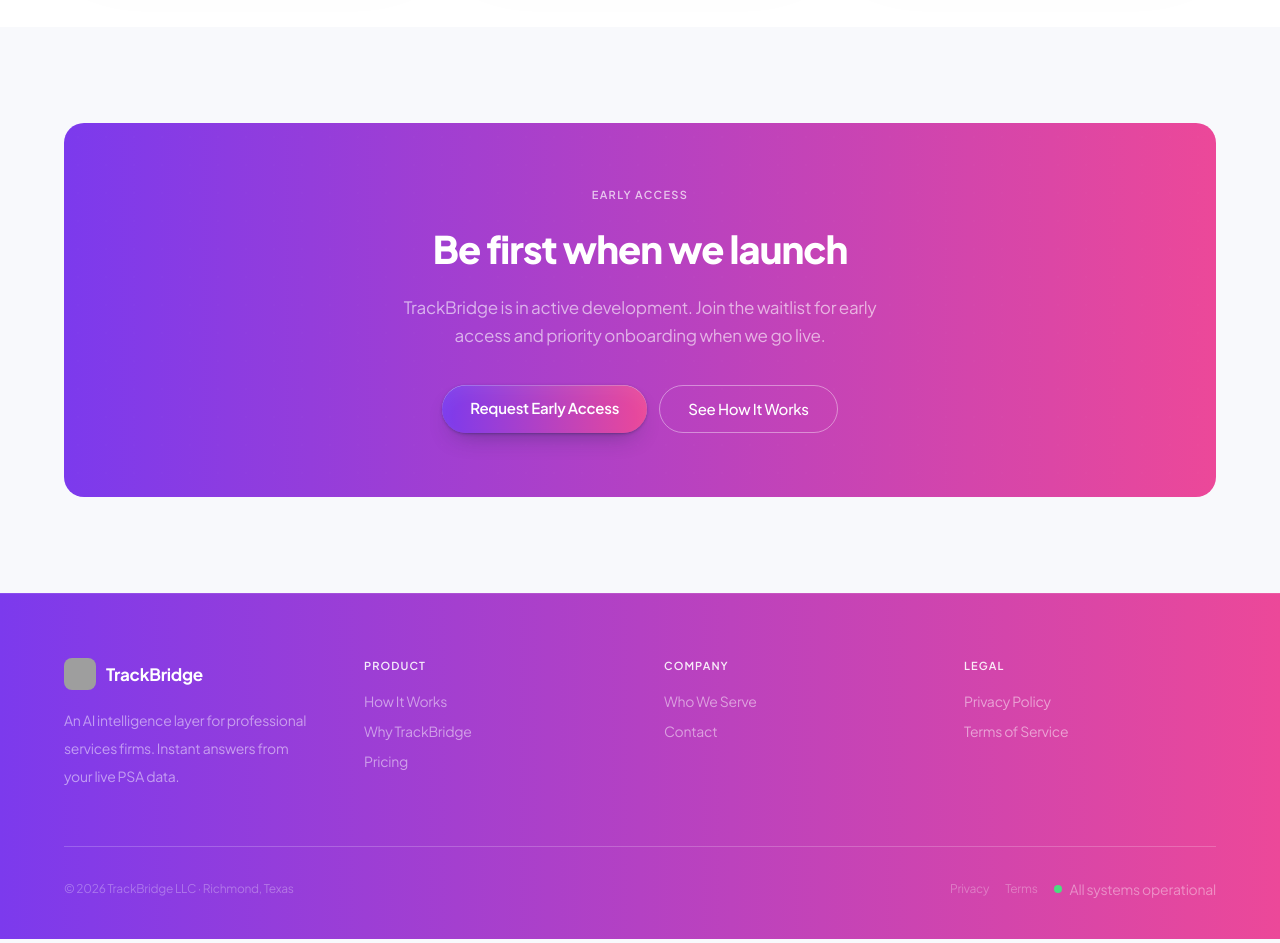
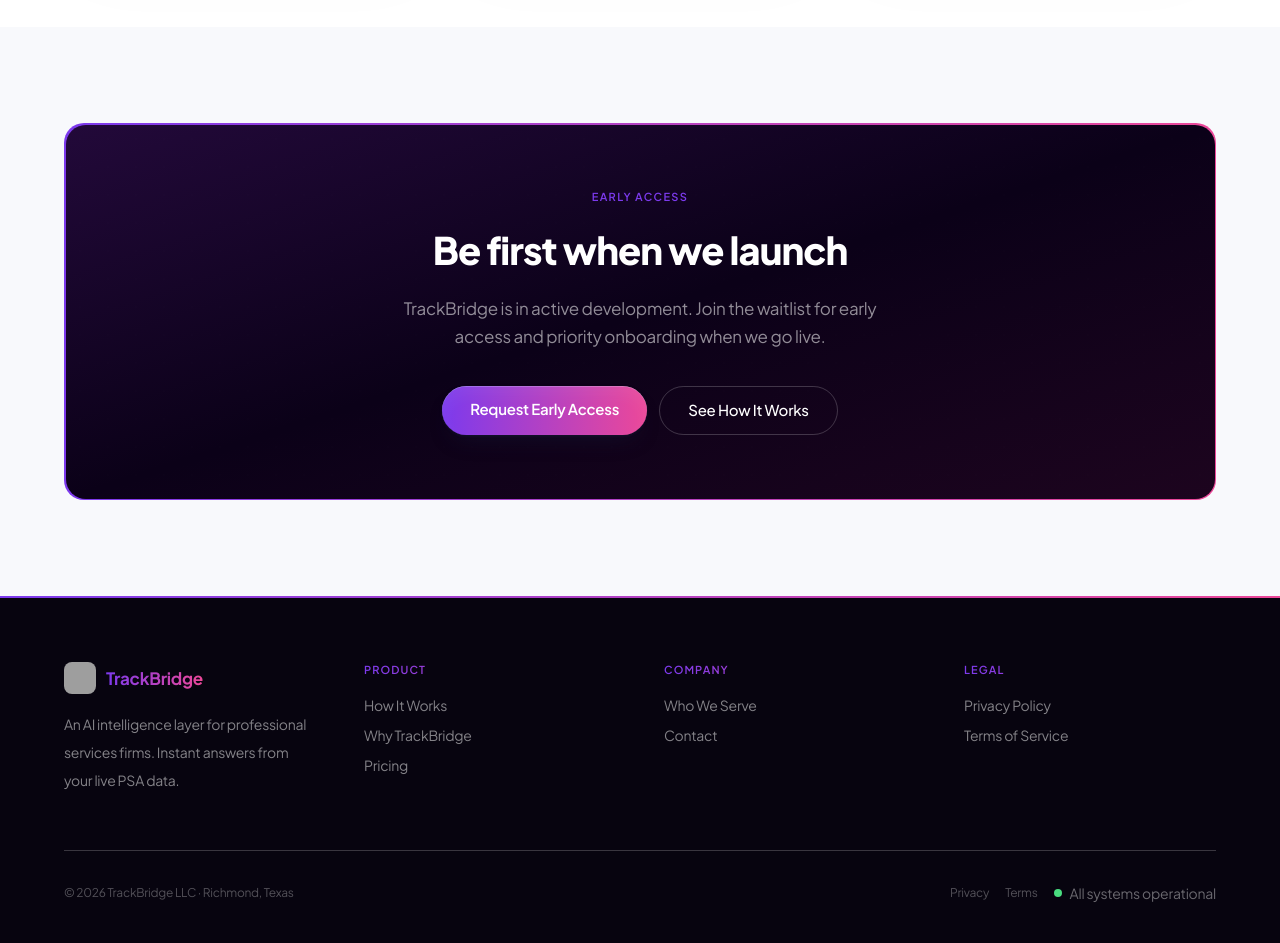
Before and after one commit to ichavops/trackbridge, a Next.js app: page / in a window 1280 px wide. Shown: the part 1960-2903 px from the top of the page. Built offline with nearby package versions, Linux system fonts and the light colour scheme; grey boxes are pictures that could not be loaded.

Commit message:
Refactor CTA banner and footer styles to enhance visual consistency with brand gradients

```diff
--- a/src/app/page.tsx
+++ b/src/app/page.tsx
@@ -205,16 +205,20 @@
         </div>
       </section>
 
-      {/* ── CTA BANNER — cosmos dark with dot grid ── */}
+      {/* ── CTA BANNER ── */}
       <div className="max-w-site mx-auto px-6 py-24">
-        <div className="relative bg-brand-gradient rounded-card px-12 py-16 text-center overflow-hidden">
-          <div className="absolute inset-0 hero-dots opacity-10" aria-hidden="true" />
+        {/* Gradient border ring wrapping a dark card */}
+        <div className="bg-brand-gradient rounded-card p-[1.5px]">
+          <div className="relative bg-[#0b0118] rounded-[inherit] px-12 py-16 text-center overflow-hidden">
+            {/* Subtle inner glow */}
+            <div className="absolute inset-0 bg-gradient-to-br from-purple-900/30 via-transparent to-pink-900/15 pointer-events-none" aria-hidden="true" />
+            <div className="absolute inset-0 hero-dots opacity-[0.06]" aria-hidden="true" />
             <div className="relative z-10">
-            <span className="text-[11px] font-semibold uppercase tracking-[0.12em] text-white/70 mb-4 block">Early Access</span>
+              <span className="text-[11px] font-semibold uppercase tracking-[0.12em] text-brand mb-4 block">Early Access</span>
               <h2 className="text-[clamp(26px,4vw,38px)] font-extrabold text-white mb-4 tracking-heading">
                 Be first when we launch
               </h2>
-            <p className="text-[17px] text-white/60 mb-9 max-w-[480px] mx-auto leading-[1.65]">
+              <p className="text-[17px] text-white/55 mb-9 max-w-[480px] mx-auto leading-[1.65]">
                 TrackBridge is in active development. Join the waitlist for early access and priority onboarding when we go live.
               </p>
               <div className="flex flex-wrap gap-3 justify-center">
@@ -226,7 +230,7 @@
                 </Link>
                 <Link
                   href="/how"
-                className="px-7 py-3 rounded-full text-white text-[15px] font-medium tracking-ui border border-white/40 hover:bg-white/10 transition-colors"
+                  className="px-7 py-3 rounded-full text-white text-[15px] font-medium tracking-ui border border-white/20 hover:bg-white/[0.07] transition-colors"
                 >
                   See How It Works
                 </Link>
@@ -234,6 +238,7 @@
             </div>
           </div>
         </div>
+      </div>
     </>
   )
 }
--- a/src/components/layout/Footer.tsx
+++ b/src/components/layout/Footer.tsx
@@ -9,8 +9,9 @@
 
 export default function Footer() {
   return (
-    <footer className="bg-brand-gradient pb-10">
-      <div className="h-[1px] bg-white/10" />
+    <footer className="bg-[#07040f] pb-10">
+      {/* Gradient top accent bar */}
+      <div className="h-[2px] bg-brand-gradient" />
 
       <div className="max-w-site mx-auto px-6 pt-16">
         <div className="grid grid-cols-1 sm:grid-cols-2 lg:grid-cols-4 gap-12 mb-14">
@@ -19,7 +20,7 @@
           <div>
             <Link href="/" className="flex items-center gap-2.5 font-bold text-[17px] text-white tracking-ui w-fit mb-4">
               <LogoIcon />
-              <span>TrackBridge</span>
+              <span className="text-brand-gradient">TrackBridge</span>
             </Link>
             <p className="text-sm text-white/50 leading-7 max-w-[260px]">
               An AI intelligence layer for professional services firms. Instant answers from your live PSA data.
@@ -28,7 +29,7 @@
 
           {/* Product */}
           <div>
-            <h5 className="text-[11px] font-semibold uppercase tracking-[0.1em] text-white/90 mb-4">Product</h5>
+            <h5 className="text-[11px] font-semibold uppercase tracking-[0.1em] text-brand-gradient mb-4">Product</h5>
             <nav aria-label="Product links">
               <Link href="/how" className="block text-sm text-white/50 hover:text-white mb-2.5 transition-colors">How It Works</Link>
               <Link href="/why" className="block text-sm text-white/50 hover:text-white mb-2.5 transition-colors">Why TrackBridge</Link>
@@ -38,7 +39,7 @@
 
           {/* Company */}
           <div>
-            <h5 className="text-[11px] font-semibold uppercase tracking-[0.1em] text-white/90 mb-4">Company</h5>
+            <h5 className="text-[11px] font-semibold uppercase tracking-[0.1em] text-brand-gradient mb-4">Company</h5>
             <nav aria-label="Company links">
               <Link href="/who" className="block text-sm text-white/50 hover:text-white mb-2.5 transition-colors">Who We Serve</Link>
               <Link href="/contact" className="block text-sm text-white/50 hover:text-white mb-2.5 transition-colors">Contact</Link>
@@ -47,7 +48,7 @@
 
           {/* Legal */}
           <div>
-            <h5 className="text-[11px] font-semibold uppercase tracking-[0.1em] text-white/90 mb-4">Legal</h5>
+            <h5 className="text-[11px] font-semibold uppercase tracking-[0.1em] text-brand-gradient mb-4">Legal</h5>
             <nav aria-label="Legal links">
               <Link href="/privacy" className="block text-sm text-white/50 hover:text-white mb-2.5 transition-colors">Privacy Policy</Link>
               <Link href="/terms" className="block text-sm text-white/50 hover:text-white mb-2.5 transition-colors">Terms of Service</Link>
```
Lines whose indentation alone changed are shown as unchanged.
